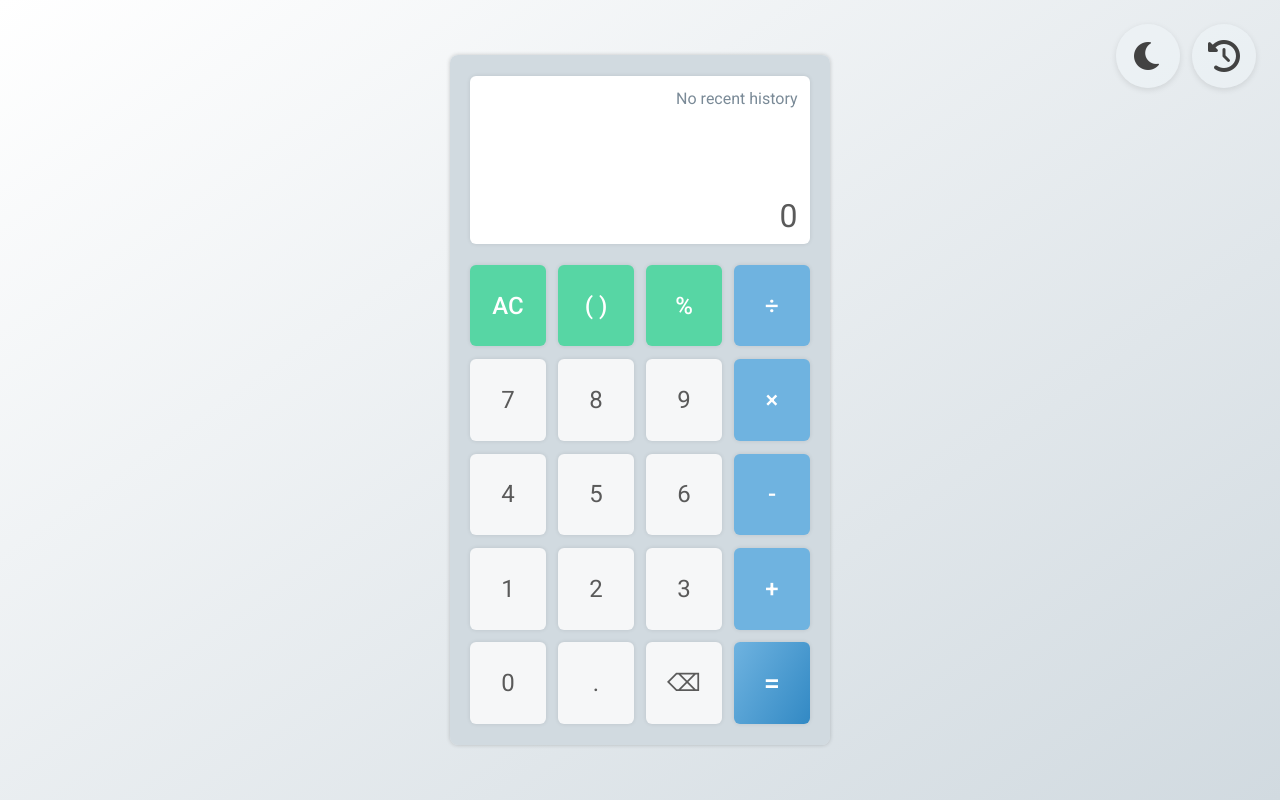
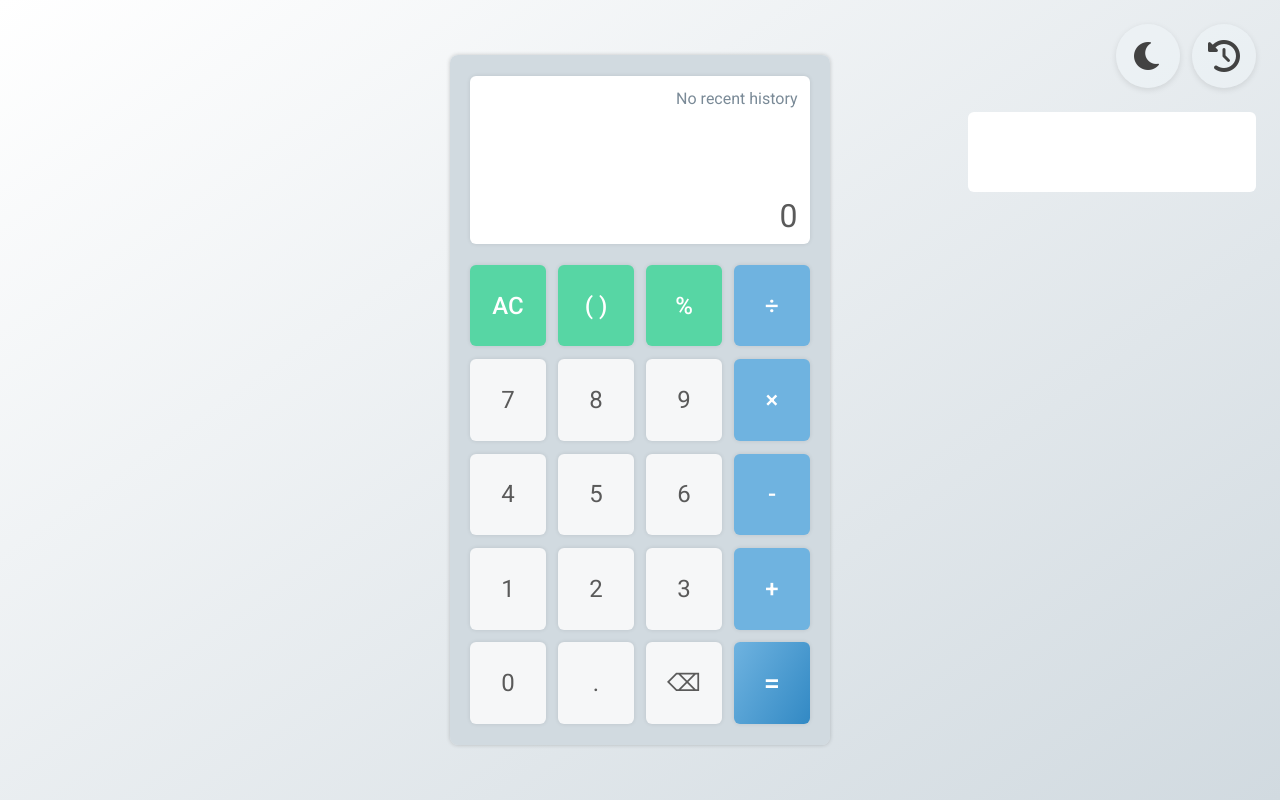
Before and after one commit to hradiladam/calculator-fixed, a website with bundled scripts: page index.html in a window 1280 px wide. Both pictures are taken after a click on the button 1224 px from the left and 56 px from the top of the page. Built offline with nearby package versions, Linux system fonts and the light colour scheme.

Commit message:
fix(history): change styling of history panel for empty state

```diff
--- a/css/style.css
+++ b/css/style.css
@@ -165,6 +165,7 @@ body {
 	right: 0;
 	width: 18rem;
 	max-height: 60vh;
+	min-height: 5rem;
 	overflow-y: auto;
 	background: #fff;
 	border: 1px solid rgba(0,0,0,0.15);
@@ -179,11 +180,15 @@ body {
 	pointer-events: none;
 }
 
-/* hide border/shadow immediately when empty */
-#history-panel:empty {
-    border: none !important;
-    box-shadow: none !important;
+.history-empty {
+	padding: 0.75rem;
+	font-size: 1rem;
+	text-align: left;
+	color: #666;
+	opacity: 0.8;
+	font-style: italic;
 }
+
 
 #history-panel.visible {
 	opacity: 1;
```
